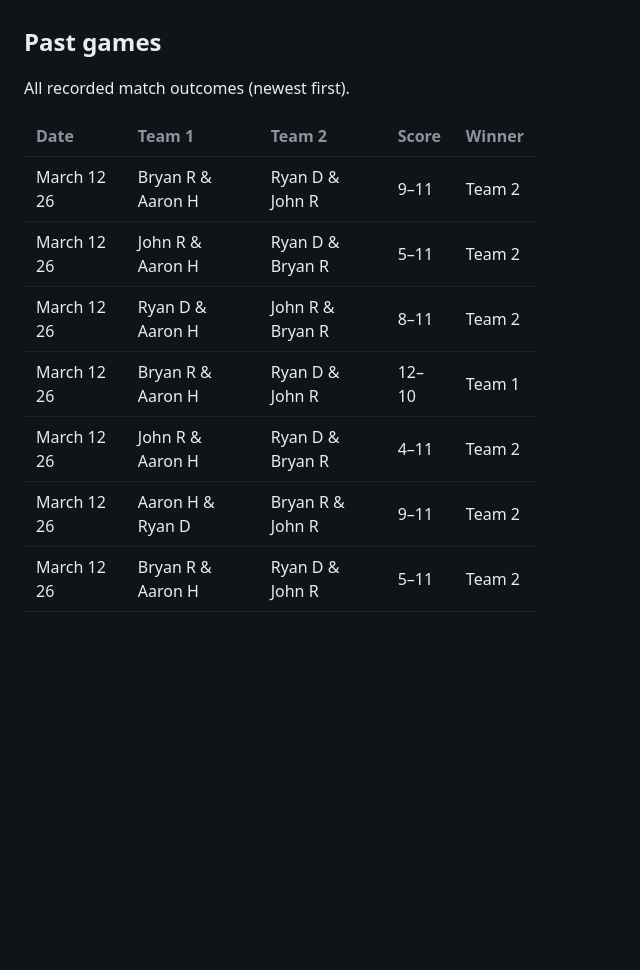
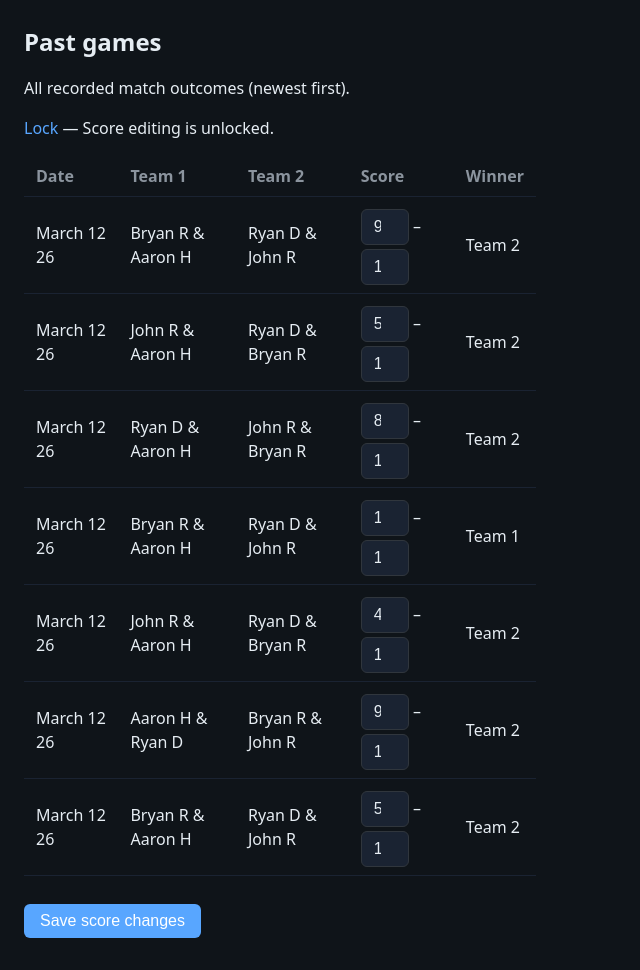
Before and after one commit to Brue33/pickleball-scheduler, a Flask app: page /history in a window 1280 px wide. Shown: the part 53-1023 px from the top of the page, without its empty margins (0-640 px from the left). Before the commit the page ends 665 px from the top, so only its background shows below. Run offline with Flask 2, Linux system fonts and the light colour scheme; the visitor is signed in with stand-in values (Sample User, id 1).

Commit message:
Past game  upset highlights and editing past game scores

```diff
--- a/app.py
+++ b/app.py
@@ -104,6 +104,13 @@ def load_match_history():
         return []
 
 
+def save_match_history(matches_newest_first):
+    """Save match history. matches_newest_first is list in display order (newest first)."""
+    stored = list(reversed(matches_newest_first))
+    with open(MATCH_HISTORY_FILE, "w") as f:
+        json.dump({"matches": stored}, f, indent=2)
+
+
 def get_wins_losses_by_player():
     """Return dict of player -> {'wins': int, 'losses': int} from match history."""
     matches = load_match_history()
@@ -128,8 +135,8 @@ def get_wins_losses_by_player():
     return {p: {"wins": wins.get(p, 0), "losses": losses.get(p, 0)} for p in set(wins) | set(losses)}
 
 
-def append_match(team1, team2, winner, score_team1=None, score_team2=None):
-    """Append one match to history."""
+def append_match(team1, team2, winner, score_team1=None, score_team2=None, prob_team1=None):
+    """Append one match to history. prob_team1 is Team 1 win probability before the match (for upset detection)."""
     matches = []
     if MATCH_HISTORY_FILE.exists():
         try:
@@ -147,6 +154,8 @@ def append_match(team1, team2, winner, score_team1=None, score_team2=None):
     if score_team1 is not None and score_team2 is not None:
         record["score_team1"] = score_team1
         record["score_team2"] = score_team2
+    if prob_team1 is not None:
+        record["prob_team1"] = round(prob_team1, 4)
     matches.append(record)
     with open(MATCH_HISTORY_FILE, "w") as f:
         json.dump({"matches": matches}, f, indent=2)
@@ -666,8 +675,12 @@ def schedule_results():
                     s2 = int(score_t2)
                 except ValueError:
                     pass
+            rankings = load_rankings()
+            r1 = tuple(rankings.get(p, DEFAULT_RATING) for p in team1)
+            r2 = tuple(rankings.get(p, DEFAULT_RATING) for p in team2)
+            prob_team1 = win_probability(r1, r2)
             update_rankings_for_match(None, team1, team2, int(winner), s1, s2)
-            append_match(team1, team2, int(winner), s1, s2)
+            append_match(team1, team2, int(winner), s1, s2, prob_team1=prob_team1)
             count += 1
         i += 1
     if count > 0:
@@ -812,8 +825,12 @@ def results():
         if t1_0 and t1_1 and t2_0 and t2_1 and winner and winner in ("1", "2"):
             team1 = (t1_0.strip(), t1_1.strip())
             team2 = (t2_0.strip(), t2_1.strip())
+            rankings = load_rankings()
+            r1 = tuple(rankings.get(p, DEFAULT_RATING) for p in team1)
+            r2 = tuple(rankings.get(p, DEFAULT_RATING) for p in team2)
+            prob_team1 = win_probability(r1, r2)
             update_rankings_for_match(None, team1, team2, int(winner))
-            append_match(team1, team2, int(winner))
+            append_match(team1, team2, int(winner), prob_team1=prob_team1)
             count += 1
         i += 1
         if i > 50:
@@ -828,8 +845,12 @@ def results():
             if len(parts) >= 4:
                 team1 = (parts[0], parts[1])
                 team2 = (parts[2], parts[3])
+                rankings = load_rankings()
+                r1 = tuple(rankings.get(p, DEFAULT_RATING) for p in team1)
+                r2 = tuple(rankings.get(p, DEFAULT_RATING) for p in team2)
+                prob_team1 = win_probability(r1, r2)
                 update_rankings_for_match(None, team1, team2, int(winner))
-                append_match(team1, team2, int(winner))
+                append_match(team1, team2, int(winner), prob_team1=prob_team1)
                 count = 1
 
     if count > 0:
@@ -942,7 +963,55 @@ def date_long_month_short_year(value):
 @app.route("/history")
 def history():
     matches = load_match_history()
-    return render_template("history.html", matches=matches)
+    for m in matches:
+        prob = m.get("prob_team1")
+        if prob is not None:
+            m["upset"] = (m.get("winner") == 1 and prob < 0.5) or (m.get("winner") == 2 and prob > 0.5)
+        else:
+            m["upset"] = False
+    history_edit_authenticated = session.get("history_edit_authenticated", False)
+    return render_template("history.html", matches=matches, history_edit_authenticated=history_edit_authenticated)
+
+
+@app.route("/history/unlock", methods=["POST"])
+def history_unlock():
+    """Unlock score editing on Past games (schedule password)."""
+    if request.form.get("password", "").strip() == SCHEDULE_PASSWORD:
+        session["history_edit_authenticated"] = True
+        flash("You can now edit scores.", "success")
+    else:
+        flash("Incorrect password.", "error")
+    return redirect(url_for("history"))
+
+
+@app.route("/history/lock")
+def history_lock():
+    session.pop("history_edit_authenticated", None)
+    return redirect(url_for("history"))
+
+
+@app.route("/history/save", methods=["POST"])
+def history_save():
+    """Save edited scores for past games. Requires history unlock."""
+    if not session.get("history_edit_authenticated"):
+        flash("Unlock score editing first (password required).", "error")
+        return redirect(url_for("history"))
+    matches = load_match_history()
+    for i, m in enumerate(matches):
+        s1 = request.form.get(f"score_team1_{i}")
+        s2 = request.form.get(f"score_team2_{i}")
+        if s1 not in (None, "") and s2 not in (None, ""):
+            try:
+                m["score_team1"] = int(s1)
+                m["score_team2"] = int(s2)
+            except ValueError:
+                pass
+        else:
+            m.pop("score_team1", None)
+            m.pop("score_team2", None)
+    save_match_history(matches)
+    flash("Scores updated.", "success")
+    return redirect(url_for("history"))
 
 
 @app.route("/reset-history", methods=["POST"])
--- a/templates/history.html
+++ b/templates/history.html
@@ -3,7 +3,23 @@
 {% block content %}
   <h1>Past games</h1>
   <p>All recorded match outcomes (newest first).</p>
+  {% if not history_edit_authenticated %}
+    <form method="post" action="{{ url_for('history_unlock') }}" style="margin-bottom: 1rem;">
+      <label for="history_password">Password to edit scores</label>
+      <input type="password" id="history_password" name="password" placeholder="Password" style="max-width: 12rem; margin-right: 0.5rem;">
+      <button type="submit" class="btn btn-secondary">Unlock to edit scores</button>
+    </form>
+  {% else %}
+    <p style="margin-bottom: 1rem;"><a href="{{ url_for('history_lock') }}">Lock</a> — Score editing is unlocked.</p>
+  {% endif %}
   {% if matches %}
+    <style>
+      .upset-win { background: rgba(63, 185, 80, 0.25); font-weight: 600; }
+      input.score-edit { width: 3rem; text-align: center; }
+    </style>
+    {% if history_edit_authenticated %}
+    <form method="post" action="{{ url_for('history_save') }}" id="history-save-form">
+    {% endif %}
     <table>
       <thead>
         <tr>
@@ -18,14 +34,24 @@
         {% for m in matches %}
           <tr>
             <td>{{ m.date|date_long_month_short_year }}</td>
-            <td>{{ m.team1[0] }} & {{ m.team1[1] }}</td>
-            <td>{{ m.team2[0] }} & {{ m.team2[1] }}</td>
-            <td>{% if 'score_team1' in m and 'score_team2' in m %}{{ m.score_team1 }}–{{ m.score_team2 }}{% else %}—{% endif %}</td>
+            <td class="{% if m.winner == 1 and m.upset %}upset-win{% endif %}">{{ m.team1[0] }} & {{ m.team1[1] }}</td>
+            <td class="{% if m.winner == 2 and m.upset %}upset-win{% endif %}">{{ m.team2[0] }} & {{ m.team2[1] }}</td>
+            <td>
+              {% if history_edit_authenticated %}
+                <input type="number" name="score_team1_{{ loop.index0 }}" value="{{ m.get('score_team1', '') }}" min="0" class="score-edit" placeholder="—"> – <input type="number" name="score_team2_{{ loop.index0 }}" value="{{ m.get('score_team2', '') }}" min="0" class="score-edit" placeholder="—">
+              {% else %}
+                {% if 'score_team1' in m and 'score_team2' in m %}{{ m.score_team1 }}–{{ m.score_team2 }}{% else %}—{% endif %}
+              {% endif %}
+            </td>
             <td>{% if m.winner == 1 %}Team 1{% else %}Team 2{% endif %}</td>
           </tr>
         {% endfor %}
       </tbody>
     </table>
+    {% if history_edit_authenticated %}
+      <p style="margin-top: 0.75rem;"><button type="submit" class="btn">Save score changes</button></p>
+    </form>
+    {% endif %}
   {% else %}
     <p>No matches recorded yet. Record results from the <a href="{{ url_for('schedule') }}">Schedule</a> page after playing games.</p>
   {% endif %}
```
